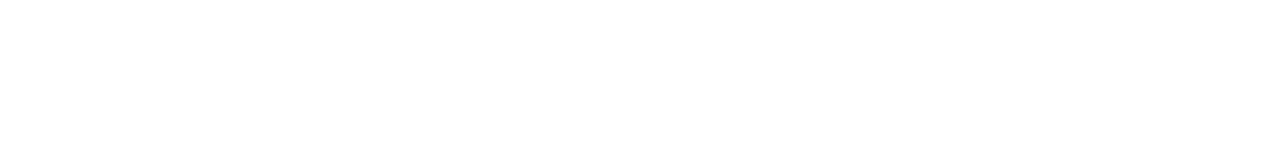
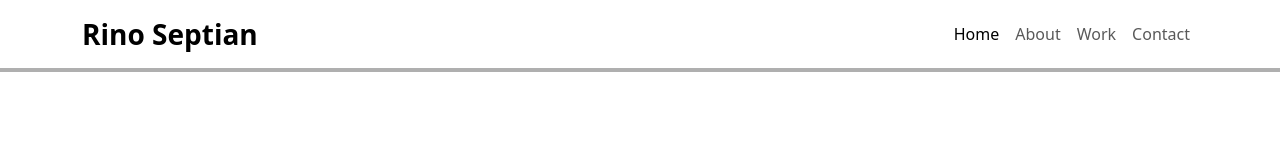
Before and after one commit to rin-kyu/Portofolio, a plain HTML site: page indext.html in a window 1280 px wide. Drawn offline with nearby package versions, Linux system fonts and the light colour scheme.

Commit message:
add navbar

```diff
--- a/indext.html
+++ b/indext.html
@@ -8,6 +8,30 @@
     <link rel="stylesheet" href="style.css">
 </head>
 <body>
+    <nav class="navbar navbar-expand-lg">
+        <div class="container">
+          <a class="navbar-brand fs-3 fw-bold" href="#">Rino Septian</a>
+          <button class="navbar-toggler" type="button" data-bs-toggle="collapse" data-bs-target="#navbarNav" aria-controls="navbarNav" aria-expanded="false" aria-label="Toggle navigation">
+            <span class="navbar-toggler-icon"></span>
+          </button>
+          <div class="collapse navbar-collapse" id="navbarNav">
+            <ul class="navbar-nav ms-auto">
+              <li class="nav-item">
+                <a class="nav-link active" aria-current="page" href="#">Home</a>
+              </li>
+              <li class="nav-item">
+                <a class="nav-link" href="#">About</a>
+              </li>
+              <li class="nav-item">
+                <a class="nav-link" href="#">Work</a>
+              </li>
+              <li class="nav-item">
+                <a class="nav-link" aria-disabled="true">Contact</a>
+              </li>
+            </ul>
+          </div>
+        </div>
+    </nav>
     <script src="https://cdn.jsdelivr.net/npm/@popperjs/core@2.11.8/dist/umd/popper.min.js" integrity="sha384-I7E8VVD/ismYTF4hNIPjVp/Zjvgyol6VFvRkX/vR+Vc4jQkC+hVqc2pM8ODewa9r" crossorigin="anonymous"></script>
     <script src="https://cdn.jsdelivr.net/npm/bootstrap@5.3.3/dist/js/bootstrap.min.js" integrity="sha384-0pUGZvbkm6XF6gxjEnlmuGrJXVbNuzT9qBBavbLwCsOGabYfZo0T0to5eqruptLy" crossorigin="anonymous"></script>
     <script src="https://code.jquery.com/jquery-3.7.1.min.js" integrity="sha256-/JqT3SQfawRcv/BIHPThkBvs0OEvtFFmqPF/lYI/Cxo=" crossorigin="anonymous"></script>
--- a/style.css
+++ b/style.css
@@ -0,0 +1,4 @@
+.navbar {
+    background-color: white;
+    box-shadow: 0 0 0 4px rgba(0, 0, 0, 0.313)
+}
```
